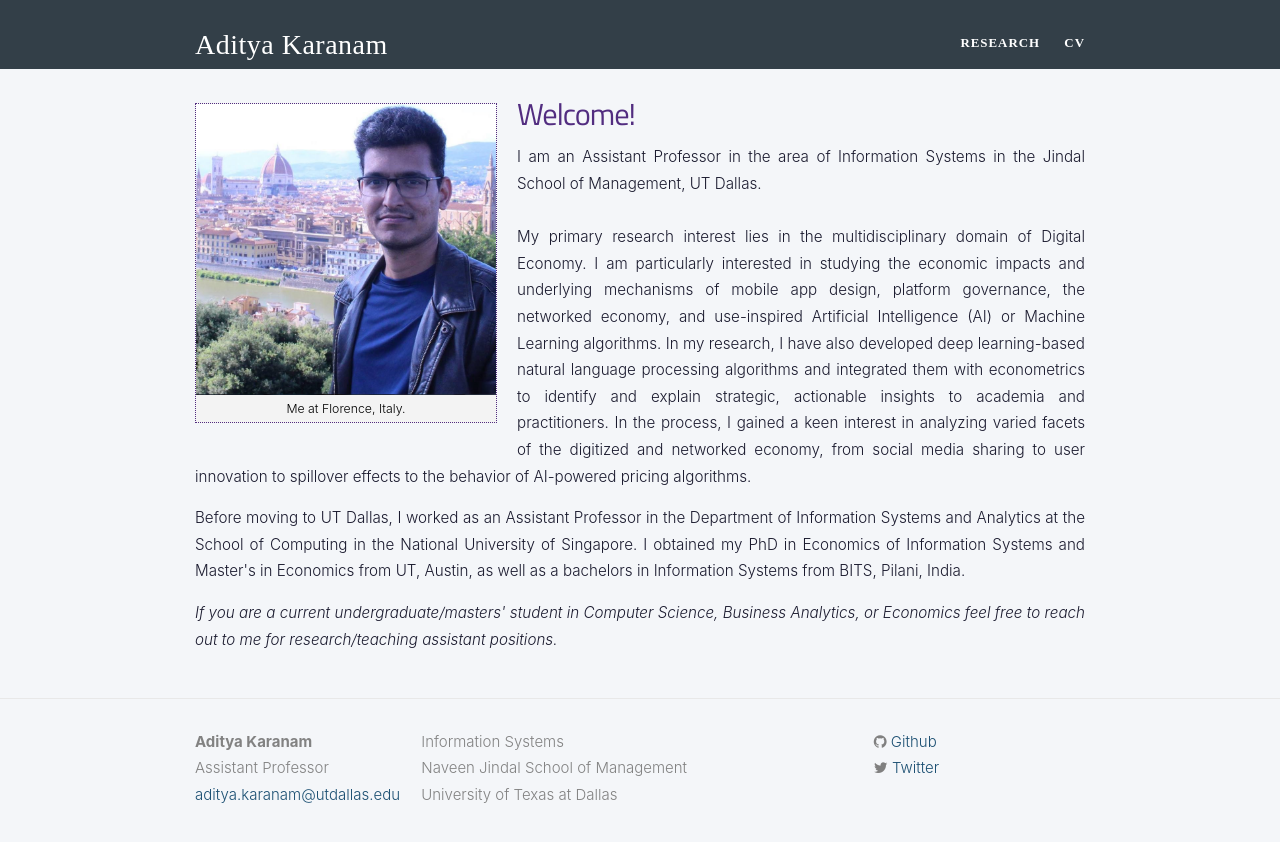
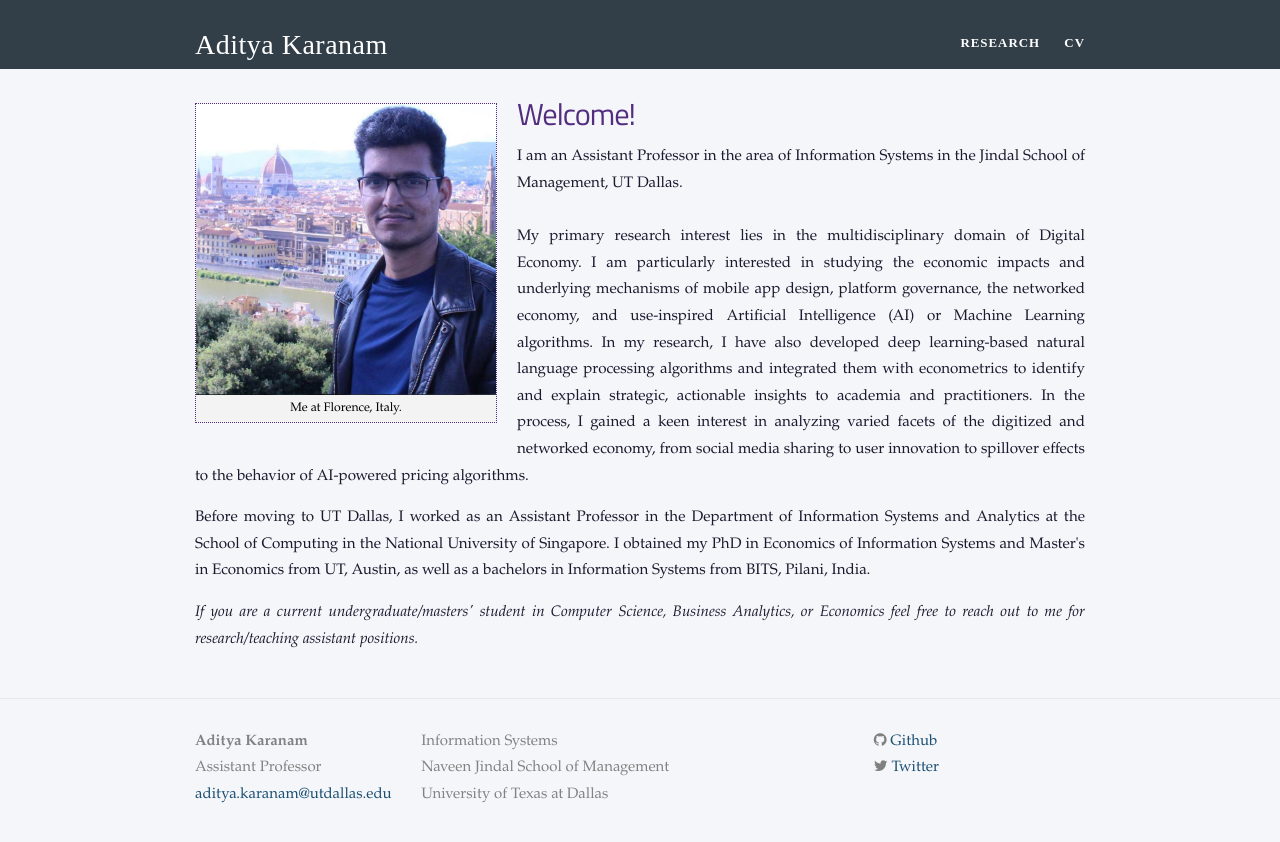
Before and after one commit to askaranam/askaranam.github.io, a Jekyll site: the page built from index.html, in a window 1280 px wide. Shown: the top 842 px of the page. Built offline with Jekyll 4.4.1, drawn with Linux system fonts in a browser that asks for light colours; nearby versions of some CDN libraries; some web fonts are replaced.

Commit message:
Update main.scss

```diff
--- a/css/main.scss
+++ b/css/main.scss
@@ -6,7 +6,7 @@
 
 
 // Our variables
-$base-font-family: 'Inter', Helvetica, Arial, sans-serif;
+$base-font-family: Palatino, 'Palatino Linotype', 'Book Antiqua', Georgia, serif;
 $base-font-size:   .95em;
 $small-font-size:  $base-font-size * 0.875;
 $base-line-height: 1.75;
@@ -57,6 +57,10 @@ $on-laptop:        950px;
 }
 
 
+h1, h2, h3, h4, h5, h6 {
+    font-family: 'EB Garamond', Garamond, Georgia, serif;
+    font-weight: 600;
+}
 
 // Import partials from `sass_dir` (defaults to `_sass`)
 @import
```
